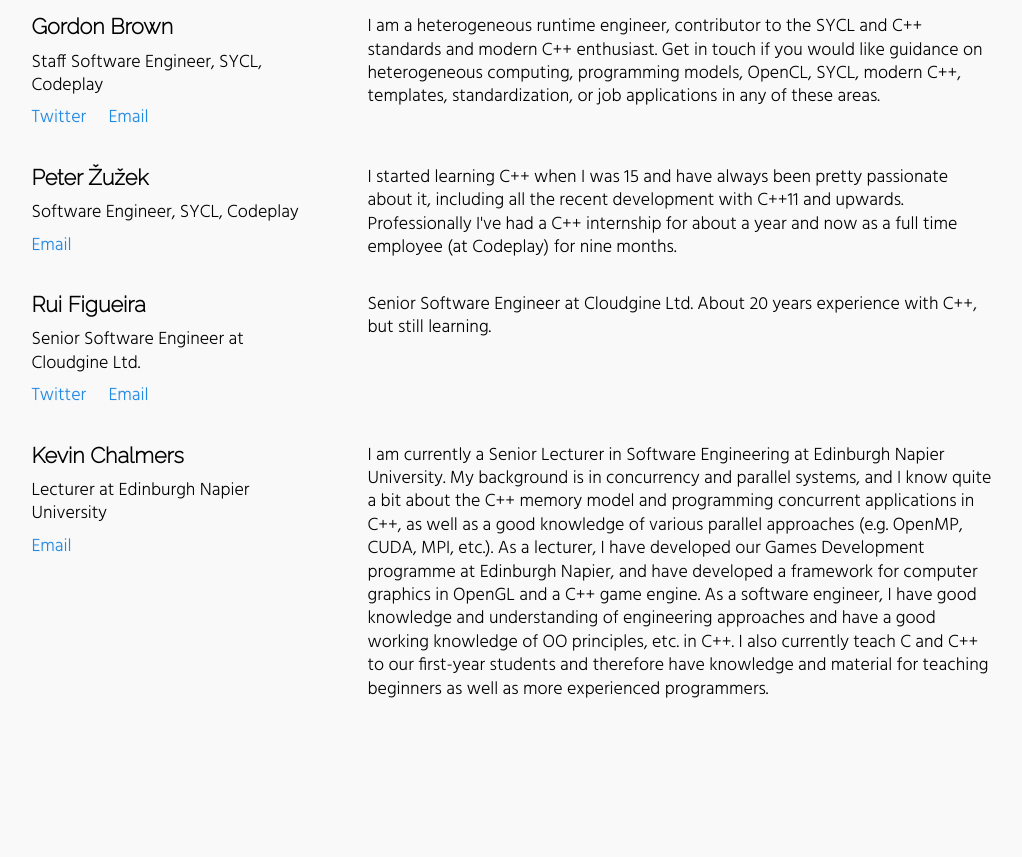
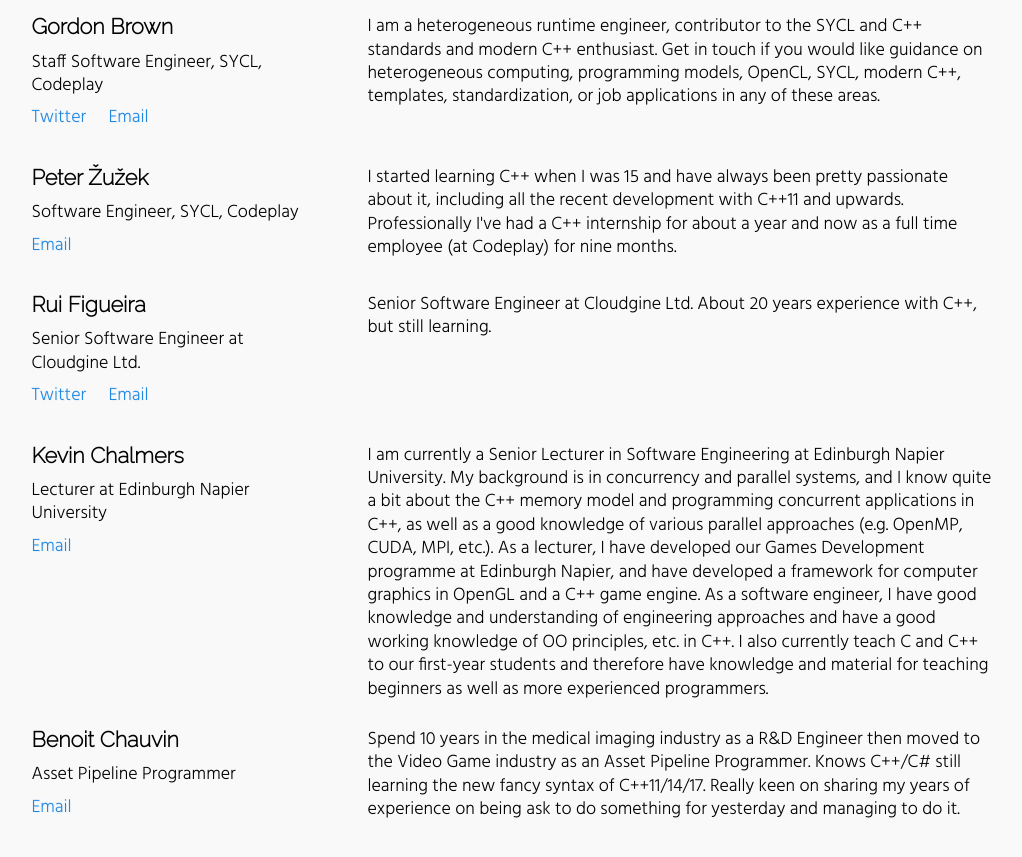
Before and after one commit to sftrabbit/CppEdinburgh, a Jekyll site: the page built from mentorships.html, in a window 1280 px wide and 900 px high, scrolled down 859 px. Shown: the top 857 px of the window, without its empty margins (127-1149 px from the left). Built offline with Jekyll 4.4.1, drawn with Linux system fonts in a browser that asks for light colours; before the commit the page ends 1632 px from its top, so only the background shows below that.

Commit message:
Add Benoit Chauvin to mentors page

```diff
--- a/_data/mentors.yaml
+++ b/_data/mentors.yaml
@@ -47,3 +47,10 @@
     - name: Email
       url: mailto:k.chalmers@napier.ac.uk
   bio: I am currently a Senior Lecturer in Software Engineering at Edinburgh Napier University. My background is in concurrency and parallel systems, and I know quite a bit about the C++ memory model and programming concurrent applications in C++, as well as a good knowledge of various parallel approaches (e.g. OpenMP, CUDA, MPI, etc.). As a lecturer, I have developed our Games Development programme at Edinburgh Napier, and have developed a framework for computer graphics in OpenGL and a C++ game engine. As a software engineer, I have good knowledge and understanding of engineering approaches and have a good working knowledge of OO principles, etc. in C++. I also currently teach C and C++ to our first-year students and therefore have knowledge and material for teaching beginners as well as more experienced programmers.
+
+- name: Benoit Chauvin
+  position: Asset Pipeline Programmer
+  links:
+    - name: Email
+      url: benoit.chauvin@gmail.com
+  bio: Spend 10 years in the medical imaging industry as a R&D Engineer then moved to the Video Game industry as an Asset Pipeline Programmer. Knows C++/C# still learning the new fancy syntax of C++11/14/17. Really keen on sharing my years of experience on being ask to do something for yesterday and managing to do it.
```
